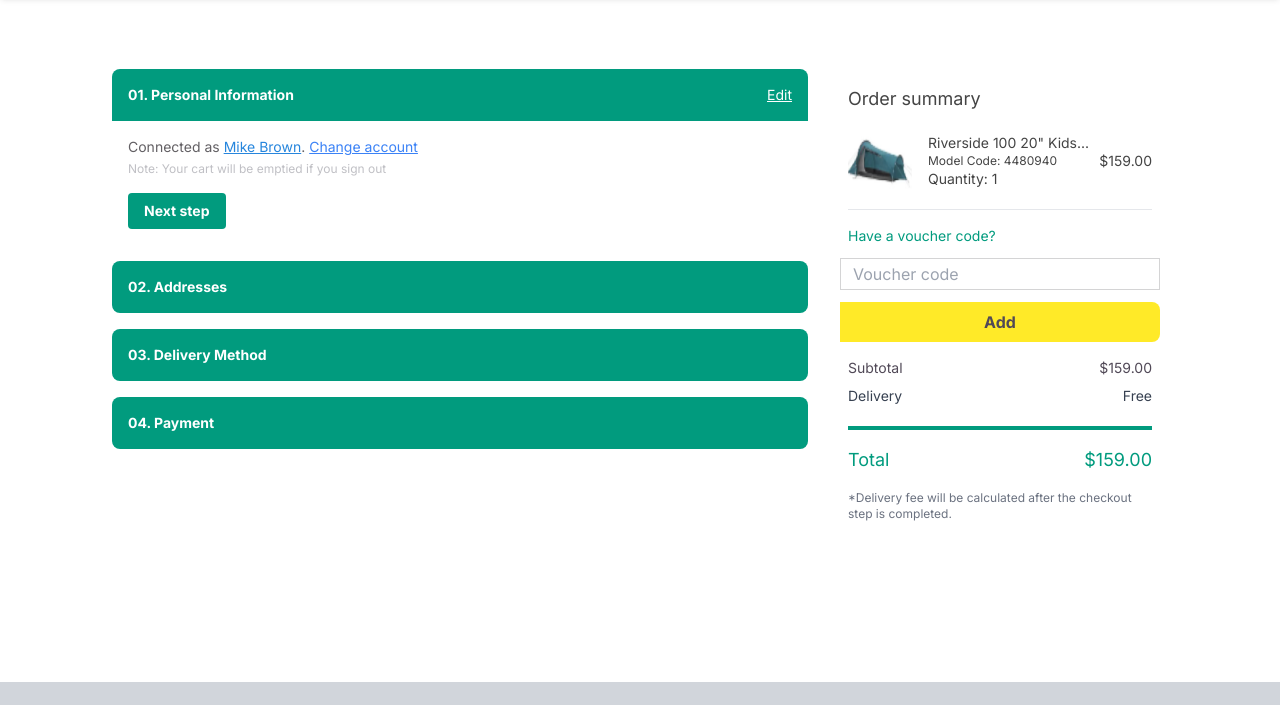
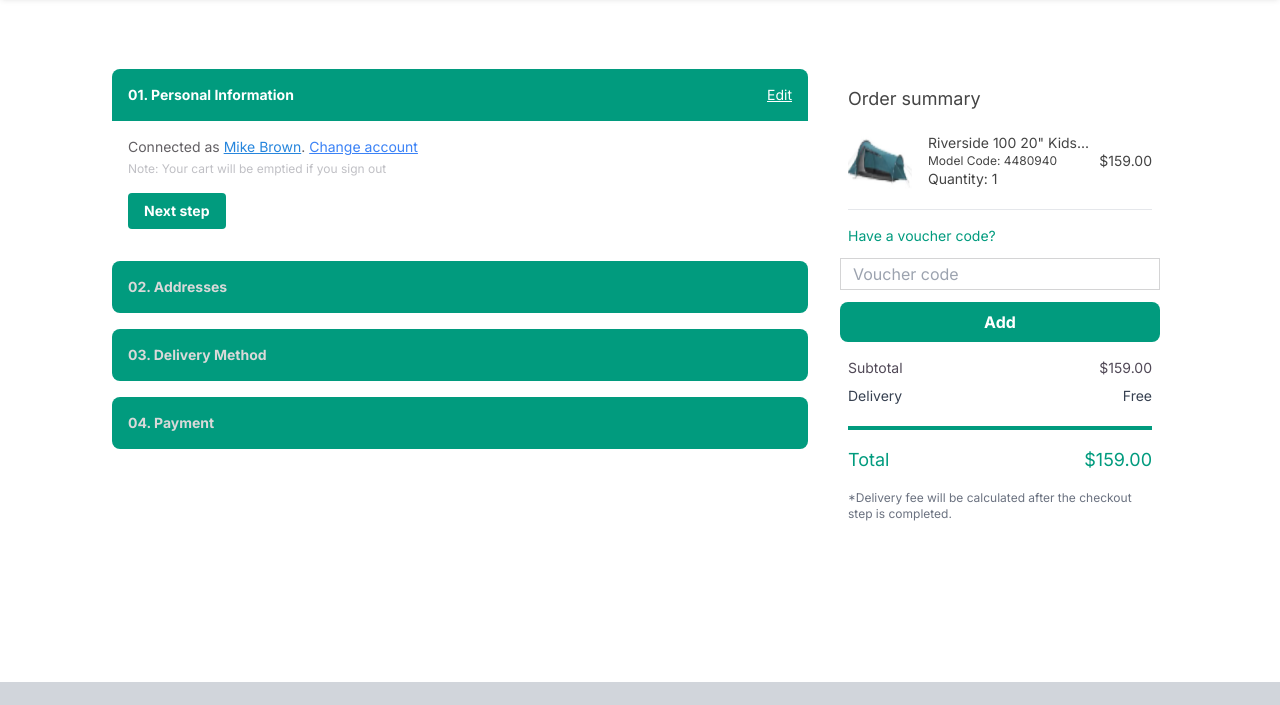
Before and after one commit to MangChhunleang/Team_Camping, a plain HTML site: page WCTproject/order_sammary.html in a window 1280 px wide. Shown: the part 88-793 px from the top of the page. Drawn offline with nearby package versions, Linux system fonts and the light colour scheme.

Commit message:
WCTproject/order_sammary.html

```diff
--- a/WCTproject/order_sammary.html
+++ b/WCTproject/order_sammary.html
@@ -55,13 +55,13 @@
         </div>
 
         <!-- Steps -->
-        <button class="w-full text-left p-4 bg-[#019B7E] text-white text-sm font-bold rounded-lg">
+        <button class="w-full text-left p-4 bg-[#019B7E] text-[#d9d9d9] text-sm font-bold rounded-lg">
           02. Addresses
         </button>
-        <button class="w-full text-left p-4 bg-[#019B7E] text-white text-sm font-bold rounded-lg">
+        <button class="w-full text-left p-4 bg-[#019B7E] text-[#d9d9d9] text-sm font-bold rounded-lg">
           03. Delivery Method
         </button>
-        <button class="w-full text-left p-4 bg-[#019B7E] text-white text-sm font-bold rounded-lg">
+        <button class="w-full text-left p-4 bg-[#019B7E] text-[#d9d9d9] text-sm font-bold rounded-lg">
           04. Payment
         </button>
       </div>
@@ -87,7 +87,7 @@
 
             <div class="flex items-center flex-col space-y-3 ">
               <input class="border border-[#D4D4D5] w-80 p-3 h-8" type="text" placeholder="Voucher code">
-              <button class="bg-[#FFEA28] text-[#514957] font-bold px-4 py-2 rounded-r-lg w-80 ">Add</button>
+              <button class="bg-[#019B7E] text-white font-bold px-4 py-2 rounded-lg w-80 ">Add</button>
             </div>
 
 
```
